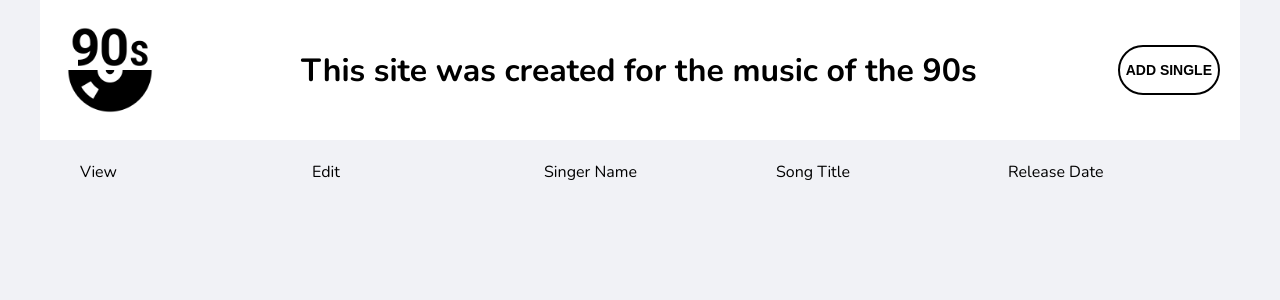
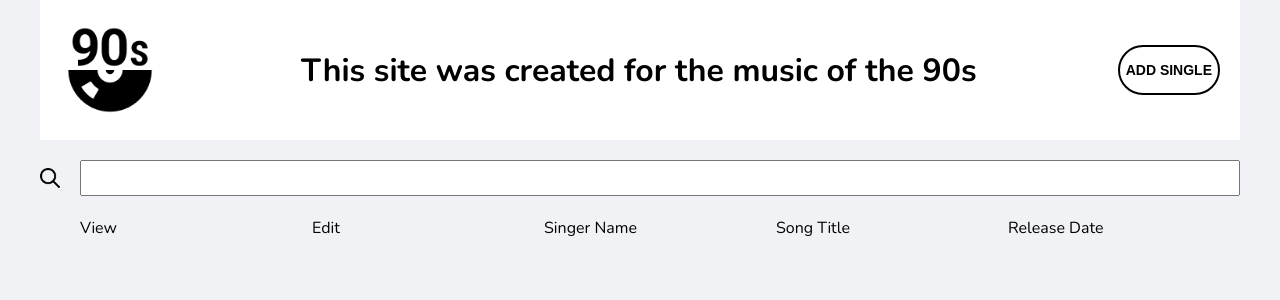
Before and after one commit to TowerOneka/second-ex, a React (Create React App) app: page / in a window 1280 px wide. Shown: the top 300 px of the page. Built offline with nearby package versions, Linux system fonts and the light colour scheme.

Commit message:
fix usestate

```diff
--- a/src/components/Modal/Modal.jsx
+++ b/src/components/Modal/Modal.jsx
@@ -2,9 +2,18 @@ import React, { useEffect, useState } from "react";
 import s from "./Modal.module.scss";
 
 const Modal = (props) => {
-  let [singer, setSinger] = useState("");
-  let [song, setSong] = useState("");
-  let [date, setDate] = useState("");
+  const [singer, setSinger] = useState("");
+  const [song, setSong] = useState("");
+  const [date, setDate] = useState("");
+  useEffect(() => {
+    console.log(date);
+    if (props.modalType === "edit") {
+      setDate(props.date);
+
+      setSinger(props.singer);
+      setSong(props.song);
+    }
+  }, [props]);
   const onKeydown = (e) => {
     switch (e.key) {
       case "Escape":
@@ -17,16 +26,16 @@ const Modal = (props) => {
     props.onSubmit(singer, song, date);
     props.onClose();
   };
-  let onSubmitEdit = (e) =>{
+  let onSubmitEdit = (e) => {
     e.preventDefault();
-    props.onSubmitEdit(props.id, singer, song, date)
+    props.onSubmitEdit(props.id, singer, song, date);
     props.onClose();
-  }
-  let handleDelete = (e) =>{
+  };
+  let handleDelete = (e) => {
     e.preventDefault();
     props.onDelete(props.id);
     props.onClose();
-  }
+  };
   useEffect(() => {
     document.addEventListener("keydown", onKeydown);
     return () => document.removeEventListener("keydown", onKeydown);
@@ -93,7 +102,8 @@ const Modal = (props) => {
       </div>
     );
   } else if (props.modalType === "view") {
-      return(<div className={s.modal}>
+    return (
+      <div className={s.modal}>
         <div className={s.modalDialog}>
           <div className={s.modalHeader}>
             <p className={s.modalTitle}>Single view</p>
@@ -104,21 +114,15 @@ const Modal = (props) => {
           <div className={s.modalContent}>
             <div className={s.form}>
               <div className={s.inputContainer}>
-                <p className={s.label}>
-                  Singer Name
-                </p>
+                <p className={s.label}>Singer Name</p>
                 <p className={s.label}>{props.singer}</p>
               </div>
               <div className={s.inputContainer}>
-                <p className={s.label}>
-                  Song title
-                </p>
+                <p className={s.label}>Song title</p>
                 <p className={s.label}>{props.song}</p>
               </div>
               <div className={s.inputContainer}>
-                <p className={s.label}>
-                  Release Date
-                </p>
+                <p className={s.label}>Release Date</p>
                 <p className={s.label}>{props.date}</p>
               </div>
             </div>
@@ -126,11 +130,8 @@ const Modal = (props) => {
         </div>
       </div>
     );
-  } else if(props.modalType === "edit"){
-    singer = props.singer;
-    date = props.date;
-    song = props.song;
-    return(
+  } else if (props.modalType === "edit") {
+    return (
       <div className={s.modal}>
         <div className={s.modalDialog}>
           <div className={s.modalHeader}>
@@ -192,7 +193,7 @@ const Modal = (props) => {
         </div>
       </div>
     );
-  };
+  }
 };
 
 export default Modal;
--- a/src/components/Playlist/Playlist.jsx
+++ b/src/components/Playlist/Playlist.jsx
@@ -1,10 +1,23 @@
-import React from "react";
+import React, { useState } from "react";
 import s from "./Playlist.module.scss";
 import item from "./Single/Single.module.scss";
 import Single from "./Single";
+import searchIcon from './../../assets/images/search.png'
 
 const Playlist = (props) => {
+  let handleChange = (e) =>{
+    var text = e.target.value.trim();
+    props.onChangeFilter(text);
+  }
+
+
   return (
+    <div className={s.playlistWrap}>
+      <div className={s.search}>
+        <img src={searchIcon} className={s.searchImg} alt="" />
+        <input type="text" className={s.searchInput} value={props.search} onChange={handleChange}/>
+      </div>
+
       <ul className={s.playlist}>
         <li className={item.single}>
           <p className={item.singleText}>View</p>
@@ -25,6 +38,7 @@ const Playlist = (props) => {
           />
         ))}
       </ul>
+    </div>
   );
 };
 
--- a/src/components/Playlist/Playlist.module.scss
+++ b/src/components/Playlist/Playlist.module.scss
@@ -0,0 +1,17 @@
+.playlistWrap{
+    padding-top: 20px;
+    .search{
+        display: flex;
+        justify-content: center;
+        align-items: center;
+        .searchInput{
+            width: 100%;
+            height: 30px;
+            font-size: 15px;
+        }
+        .searchImg{
+            margin-right: 20px;
+            height: 20px;
+        }
+    }
+}
--- a/src/components/PlaylistContainer.jsx
+++ b/src/components/PlaylistContainer.jsx
@@ -2,11 +2,21 @@ import React, { useCallback } from 'react';
 import Header from './Header';
 import { useSelector, useDispatch } from "react-redux";
 import Playlist from './Playlist/Playlist';
-import { ADD_SINGLE, EDIT_SINGLE, DELETE_SINGLE } from '../redux/playlistReducer';
-import { playlistSelector } from './../redux/selectors';
+import { ADD_SINGLE, EDIT_SINGLE, DELETE_SINGLE, CHANGE_FILTER } from '../redux/playlistReducer';
+import { filterSearch, searchSelector, playlistSelector } from './../redux/selectors';
 
 const PlaylistContainer = () => {
-    const playlist = useSelector(playlistSelector);
+    let playlist;
+    let allPlaylist = useSelector(playlistSelector);
+    let searchPlaylist = useSelector(searchSelector)
+    let search = useSelector(filterSearch);
+    if(search == ""){
+        playlist = allPlaylist;
+    }
+    else{
+        playlist = searchPlaylist;
+    }
+
     const dispatch = useDispatch();
 
     const handleSubmitForm = useCallback(
@@ -24,10 +34,15 @@ const PlaylistContainer = () => {
             dispatch(DELETE_SINGLE(id))
         },[dispatch]
     )
+    const handleChangeFilter = useCallback(
+        (text)=>{
+            dispatch(CHANGE_FILTER(text))
+        },[dispatch]
+    )
     return (
         <div className='container'>
             <Header onSubmit={handleSubmitForm}/>
-            <Playlist playlist={playlist} onEditForm={handleEditForm} onDelete={handleDelete} />
+            <Playlist playlist={playlist} onEditForm={handleEditForm} onDelete={handleDelete} onChangeFilter={handleChangeFilter} search = {search} />
         </div>
     );
 }
--- a/src/redux/playlistReducer.js
+++ b/src/redux/playlistReducer.js
@@ -4,6 +4,7 @@ const initialState = localStorage.getItem("playlist")
   ? JSON.parse(localStorage.getItem("playlist"))
   : {
       playlist: [],
+      searchFilter: '',
     };
 
 const playlistSlice = createSlice({
@@ -49,10 +50,14 @@ const playlistSlice = createSlice({
         }
     })
     localStorage.setItem('playlist', JSON.stringify(state));
+    },
+    CHANGE_FILTER: (state, action) =>{
+      state.searchFilter = action.payload;
+      localStorage.setItem('playlist', JSON.stringify(state));
     }
   },
 });
 
-export const { ADD_SINGLE, EDIT_SINGLE, DELETE_SINGLE } = playlistSlice.actions;
+export const { ADD_SINGLE, EDIT_SINGLE, DELETE_SINGLE, CHANGE_FILTER } = playlistSlice.actions;
 
 export default playlistSlice.reducer;
--- a/src/redux/selectors.js
+++ b/src/redux/selectors.js
@@ -1,3 +1,14 @@
-import { createSelector } from '@reduxjs/toolkit';
+import { createSelector } from "@reduxjs/toolkit";
 
-export const playlistSelector = state => state.playlist.playlist;
+const selectSelf = (state) => state.playlist;
+export const playlistSelector = (state) => state.playlist.playlist;
+export const filterSearch = (state) => state.playlist.searchFilter;
+
+
+export const searchSelector = createSelector(
+  selectSelf,
+  (playlist) => {
+    let items = playlist.playlist.filter(item => item.singer.includes(playlist.searchFilter) || item.song.includes(playlist.searchFilter))
+    return(items)
+  }
+);
```
Also changed, not shown: src/assets/images/search.png (added). Lines whose indentation alone changed are shown as unchanged.
